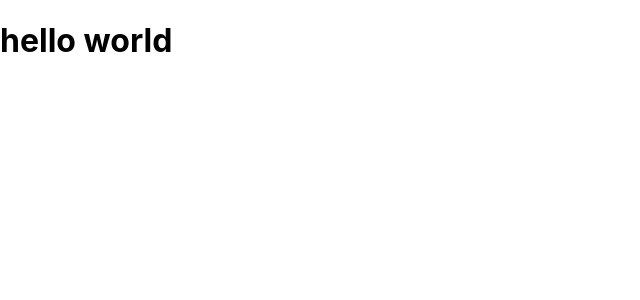
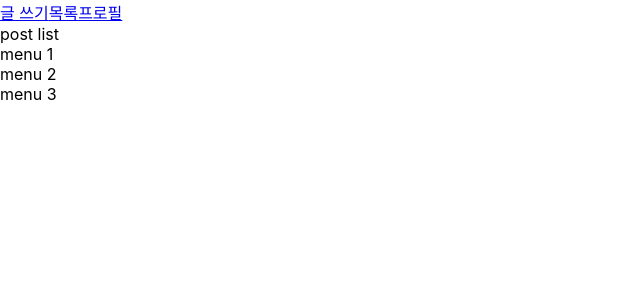
Before and after one commit to SeungGukYoo/IBlog, a React (Create React App) app: page / in a window 1280 px wide. Shown: the top 300 px of the page, without its empty margins (0-640 px from the left). Built offline with nearby package versions, Linux system fonts and the light colour scheme.

Commit message:
feat: 라우트에 경로에 알맞는 컴포넌트 연결

```diff
--- a/src/components/Router.tsx
+++ b/src/components/Router.tsx
@@ -1,16 +1,26 @@
 import React from 'react';
 import { Navigate, Route, Routes } from 'react-router-dom';
+import Home from '../pages/home';
+import PostList from '../pages/posts';
+import PostDetail from '../pages/posts/detail';
+import PostEdit from '../pages/posts/edit';
+import PostNew from '../pages/posts/new';
+import Profile from '../pages/profile';
+import SignInPage from '../pages/signin';
+import SignUpPage from '../pages/signup';
 
 function Router() {
   return (
     <>
       <Routes>
-        <Route path="/" element={<h1>hello world</h1>} />
-        <Route path="/posts" element={<h1>hello world</h1>} />
-        <Route path="/posts/:id" element={<h1>hello detail</h1>} />
-        <Route path="/posts/new" element={<h1>hello new page</h1>} />
-        <Route path="/posts/edit/:id" element={<h1>hello edit page</h1>} />
-        <Route path="/profile" element={<h1>profile page</h1>} />
+        <Route path="/" element={<Home />} />
+        <Route path="/posts" element={<PostList />} />
+        <Route path="/posts/:id" element={<PostDetail />} />
+        <Route path="/posts/new" element={<PostNew />} />
+        <Route path="/posts/edit/:id" element={<PostEdit />} />
+        <Route path="/profile" element={<Profile />} />
+        <Route path="/signin" element={<SignInPage />} />
+        <Route path="/profile" element={<SignUpPage />} />
         <Route path="*" element={<Navigate replace to="/" />} />
       </Routes>
     </>
```
